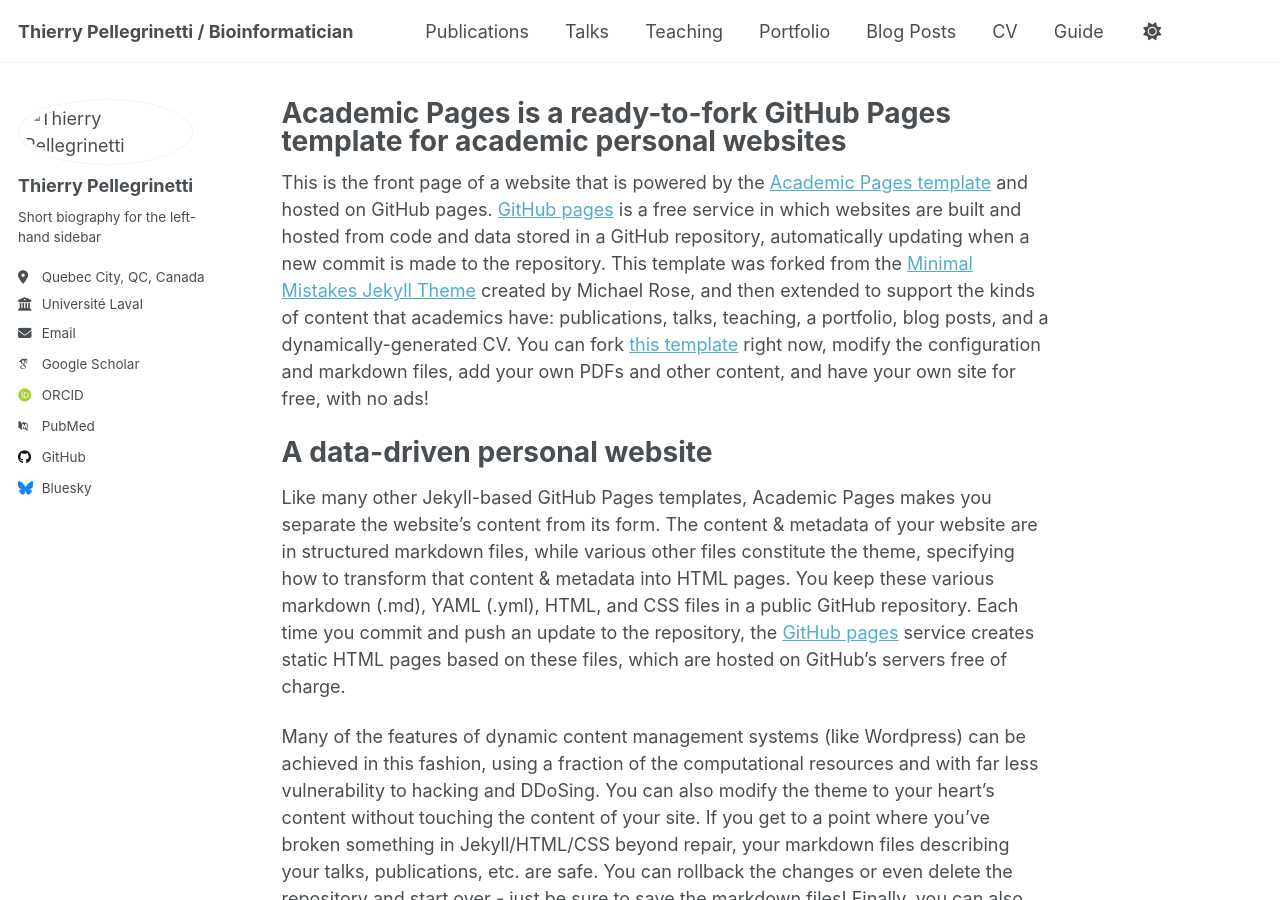
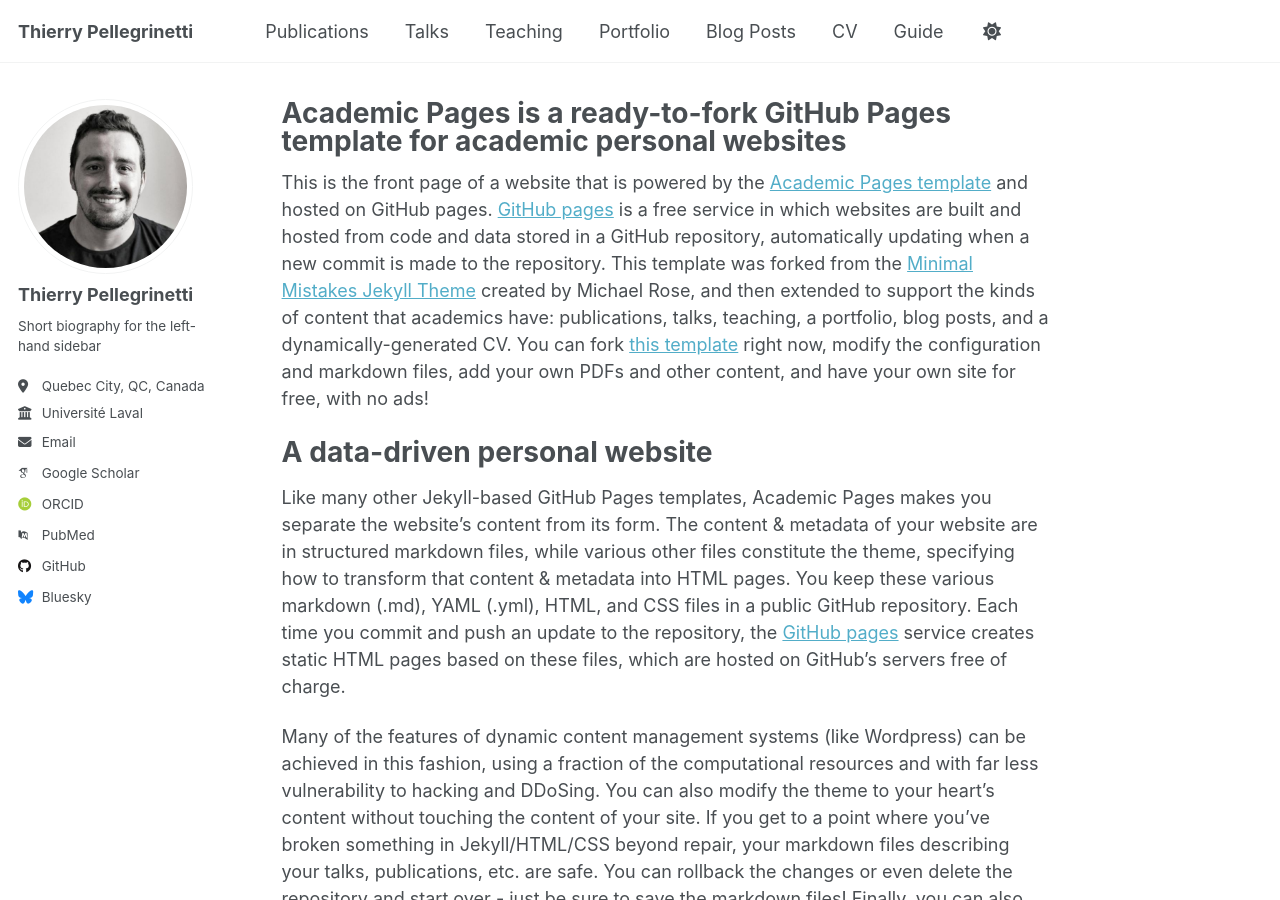
Before and after one commit to tpellegrinetti/tpellegrinetti.github.io, a Jekyll site: the page built from _pages/about.md, in a window 1280 px wide and 900 px high. Built offline with Jekyll 4.4.1, drawn with Linux system fonts in a browser that asks for light colours; some web fonts are replaced.

Commit message:
Update _config.yml

```diff
--- a/_config.yml
+++ b/_config.yml
@@ -9,7 +9,7 @@
 # Basic Site Settings
 locale                   : "en-US"
 site_theme               : "default"
-title                    : "Thierry Pellegrinetti / Bioinformatician"
+title                    : "Thierry Pellegrinetti"
 title_separator          : "-"
 name                     : &name "Thierry Pellegrinetti"
 description              : &description "personal description"
@@ -22,7 +22,7 @@ repository               : "tpellegrinetti/tpellegrinetti.github.io/"
 #               Additional customization can be done by editing /_includes/author-profile.html
 author:
   # Biographic information
-  avatar           : "images/54033509.jfif"
+  avatar           : "54033509.jfif"
   name             : "Thierry Pellegrinetti"
   pronouns         : # example: "He/Him"
   bio              : "Short biography for the left-hand sidebar"
```
